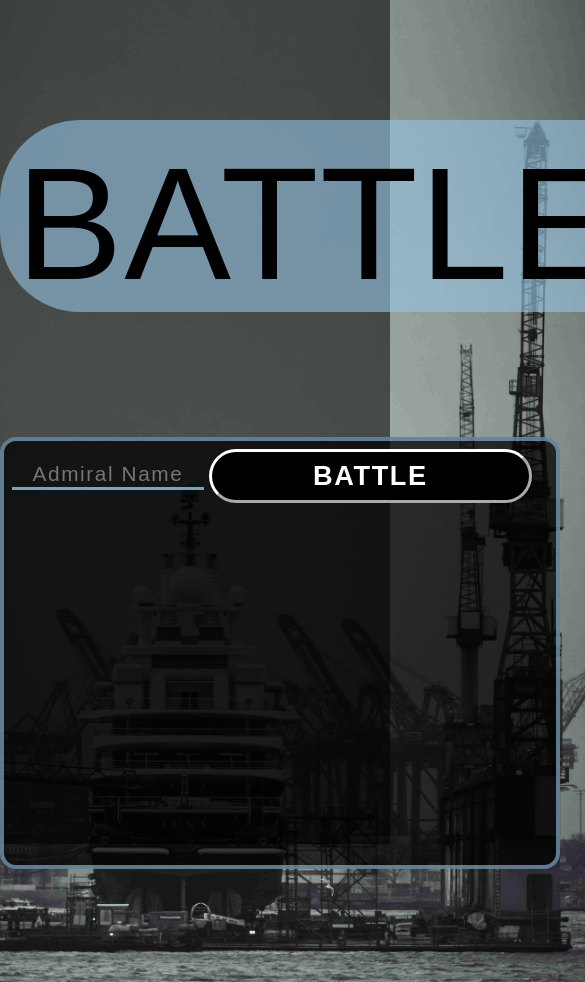
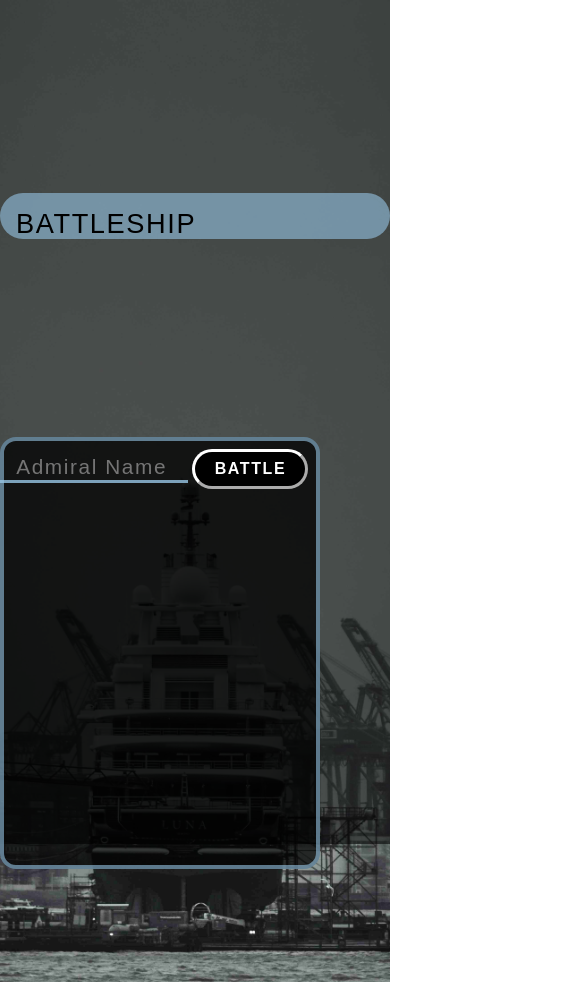
Before and after one commit to asdacosta/battleship, a website built with webpack: page src/index.html in a window 390 px wide. Shown: the top 982 px of the page, 585 px wide, since content can reach past the window. Built offline with nearby package versions, Linux system fonts and the light colour scheme; a web font is replaced by a local one.

Commit message:
Add media queries for phone screen sizes to prevent contents of page from hiding

```diff
--- a/src/style.css
+++ b/src/style.css
@@ -85,7 +85,7 @@ h1 {
   font-family: "Sixtyfour", sans-serif;
   font-optical-sizing: auto;
   font-weight: 400;
-  font-size: 10rem;
+  font-size: 8rem;
   border-radius: 5rem;
   padding: 1rem 1rem 0 1rem;
   cursor: context-menu;
@@ -135,3 +135,97 @@ body > div:first-child {
 a {
   color: white;
 }
+
+@media (max-width: 1500px) {
+  h1 {
+    font-size: 7rem;
+  }
+}
+
+@media (max-width: 1200px) {
+  h1 {
+    font-size: 6rem;
+  }
+  section {
+    height: 20rem;
+    width: 30rem;
+  }
+}
+
+@media (max-width: 1050px) {
+  body {
+    gap: 4rem;
+    padding: 4rem;
+  }
+  h1 {
+    font-size: 5rem;
+  }
+  section {
+    height: 18rem;
+    width: 28rem;
+  }
+  button {
+    font-size: 1.5rem;
+  }
+}
+
+@media (max-width: 850px) {
+  h1 {
+    font-size: 4rem;
+  }
+  button {
+    font-size: 1.2rem;
+  }
+}
+
+@media (max-width: 750px) {
+  h1 {
+    font-size: 3rem;
+  }
+  section {
+    height: 15rem;
+    width: 25rem;
+  }
+}
+
+@media (max-width: 550px) {
+  h1 {
+    font-size: 1.7rem;
+  }
+  section {
+    height: 12rem;
+    width: 20rem;
+  }
+  button {
+    font-size: 1rem;
+  }
+}
+
+@media (max-width: 340px) {
+  h1 {
+    font-size: 1.3rem;
+  }
+  section {
+    height: 10rem;
+    width: 16.5rem;
+  }
+  button {
+    font-size: 0.9rem;
+  }
+  input {
+    width: 9rem;
+  }
+}
+
+@media (max-width: 270px) {
+  h1 {
+    font-size: 1.05rem;
+  }
+  section {
+    height: 8rem;
+    width: 12rem;
+  }
+  button {
+    font-size: 0.8rem;
+  }
+}
```
